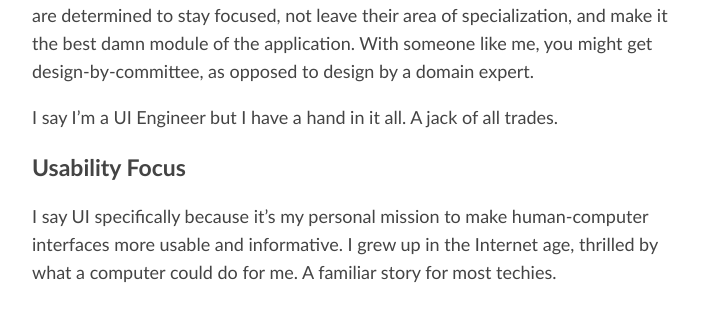
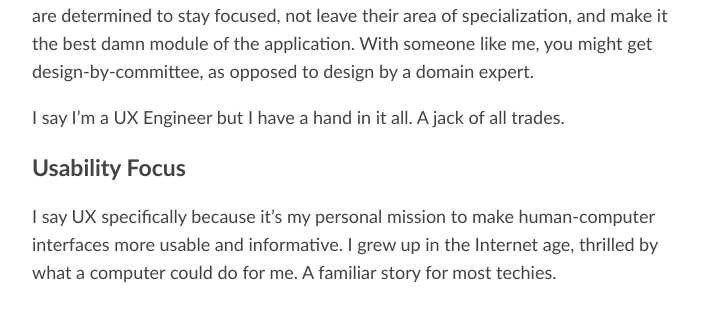
Before and after one commit to john-kurkowski/john-kurkowski.github.io, a Jekyll site: the page built from about/index.md, in a window 1280 px wide and 900 px high, scrolled down 657 px. Shown: the part 154-463 px from the top of the window, without its empty margins (284-995 px from the left). Built offline with Jekyll 4.4.1, drawn with Linux system fonts in a browser that asks for light colours; nearby versions of some CDN libraries; some of the changed text lies outside the part shown.

Commit message:
s/UI/UX/g
Is a UX Engineer just a UI Engineer from San Francisco? Maybe. But I like the ring that I'm involved in the whole experience. I'm not _only_ slanging UI code.

```diff
--- a/_config.yml
+++ b/_config.yml
@@ -1,6 +1,6 @@
 name: John Kurkowski
 url: http://johnkurkowski.com
-description: UI Engineer. Second, bolder self-assertion here.
+description: UX Engineer. Second, bolder self-assertion here.
 highlighter: pygments
 permalink: /posts/:title
 markdown: kramdown
--- a/_includes/nav.html
+++ b/_includes/nav.html
@@ -2,7 +2,7 @@
   <ul>
     <li id="back-home">
       <a href="/" title="Back home">
-        <span class="statement title">John Kurkowski</span><span class="statement subtitle">UI Engineer</span><img class="statement logo" style="background-image: url(/images/avatar@2X.jpeg);"/>
+        <span class="statement title">John Kurkowski</span><span class="statement subtitle">UX Engineer</span><img class="statement logo" style="background-image: url(/images/avatar@2X.jpeg);"/>
         <!-- Download bg earlier --><img src="/images/avatar@2X.jpeg" width="0" height="0" style="display: none;"/>
       </a>
     </li>
--- a/_layouts/base.html
+++ b/_layouts/base.html
@@ -80,7 +80,7 @@
               <div class="contact">
                 <ul class="lines">
                   <li class="line"><a href="/">John Kurkowski</a></li>
-                  <li class="line">UI Engineer</li>
+                  <li class="line">UX Engineer</li>
                   <li class="line">Los Angeles</li>
                 </ul>
               </div>
--- a/about/index.md
+++ b/about/index.md
@@ -37,11 +37,11 @@
 someone like me, you might get design-by-committee, as opposed to design by a
 domain expert.
 
-I say I'm a UI Engineer but I have a hand in it all. A jack of all trades.
+I say I'm a UX Engineer but I have a hand in it all. A jack of all trades.
 
 ### Usability Focus
 
-I say UI specifically because it's my personal mission to make human-computer
+I say UX specifically because it's my personal mission to make human-computer
 interfaces more usable and informative. I grew up in the Internet age, thrilled
 by what a computer could do for me. A familiar story for most techies.
 
--- a/index.html
+++ b/index.html
@@ -13,7 +13,7 @@
     <div class="headline" scroll-bottom-within="#splash">
       <h1 class="statement"><a href="/">{{ site.name }}</a></h1>
       <div class="statement">
-        <h2>UI Engineer. Second, bolder self-assertion here.</h2>
+        <h2>UX Engineer. Second, bolder self-assertion here.</h2>
         <h3>
           I'm a full stack web developer with a passion for usability and data
           transparency. I help make the audience more informed, productive,
```
